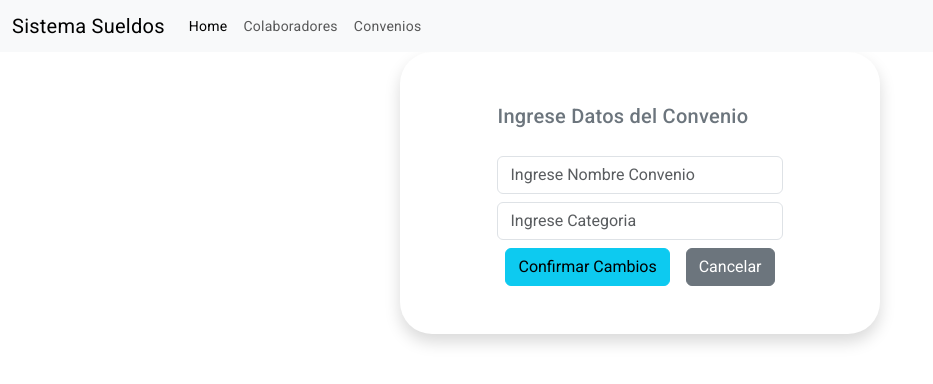
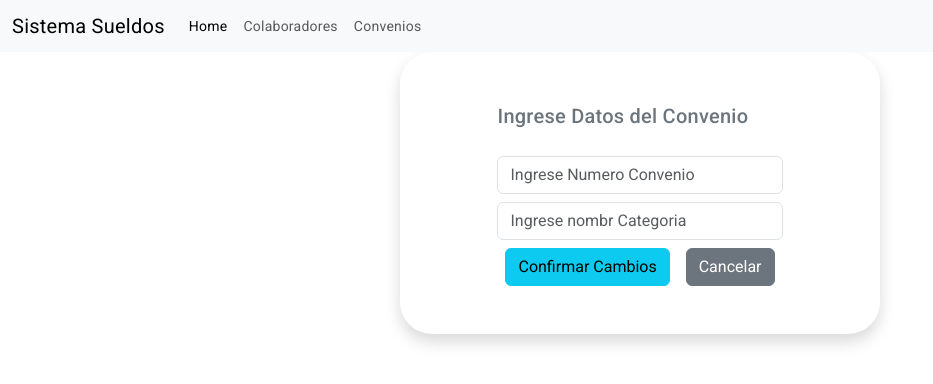
Before and after one commit to Soledad1988/sueldosFrontEnd, an Angular app: page /editarC/1 in a window 1280 px wide. Shown: the top 384 px of the page, without its empty margins (0-933 px from the left). Built offline with nearby package versions, Linux system fonts and the light colour scheme; no server answers.

Commit message:
Se creo nuevo componente

```diff
--- a/src/app/componenets/formularios/editar-convenio/editar-convenio.component.html
+++ b/src/app/componenets/formularios/editar-convenio/editar-convenio.component.html
@@ -9,9 +9,9 @@
               <form class="d-grid gap-2">
                 <h2>Ingrese Datos del Convenio</h2>
 
-                <input type="text" name="nombreConvenio" class="form-control" placeholder="Ingrese Nombre Convenio" [(ngModel)]="actual.nombreConvenio">
+                <input type="text" name="numero" class="form-control" placeholder="Ingrese Numero Convenio" [(ngModel)]="actual.numero">
 
-                <input type="text" name="categoria" class="form-control" placeholder="Ingrese Categoria" [(ngModel)]="actual.categoria">
+                <input type="text" name="nombre" class="form-control" placeholder="Ingrese nombr Categoria" [(ngModel)]="actual.nombre">
 
                 <div class="form-footer">
 
--- a/src/app/componenets/formularios/nuevo-convenio/nuevo-convenio.component.html
+++ b/src/app/componenets/formularios/nuevo-convenio/nuevo-convenio.component.html
@@ -9,9 +9,9 @@
               <form class="d-grid gap-2">
                 <h2>Ingrese Datos del Convenio</h2>
 
-                <input type="text" name="nombreConvenio" class="form-control" placeholder="Ingrese Nombre Convenio" [(ngModel)]="nuevo.nombreConvenio">
+                <input type="text" name="numero" class="form-control" placeholder="Ingrese Numero Convenio" [(ngModel)]="nuevo.numero">
 
-                <input type="text" name="categoria" class="form-control" placeholder="Ingrese Categoria" [(ngModel)]="nuevo.categoria">
+                <input type="text" name="nombre" class="form-control" placeholder="Ingrese Nombre de Convenio" [(ngModel)]="nuevo.nombre">
 
                 <div class="form-footer">
 
--- a/src/app/componenets/formularios/nuevo-convenio/nuevo-convenio.component.ts
+++ b/src/app/componenets/formularios/nuevo-convenio/nuevo-convenio.component.ts
@@ -2,6 +2,10 @@ import { Component, OnInit } from '@angular/core';
 import { ActivatedRoute, Router } from '@angular/router';
 import { Convenio } from 'src/app/models/Convenio';
 import { ConvenioService } from 'src/app/service/convenio.service';
+import Swal from 'sweetalert2';
+
+
+
 
 @Component({
   selector: 'app-nuevo-convenio',
@@ -9,6 +13,8 @@ import { ConvenioService } from 'src/app/service/convenio.service';
   styleUrls: ['./nuevo-convenio.component.css']
 })
 export class NuevoConvenioComponent implements OnInit{
+
+  title='Convenio Registardo';
 
   nuevo: Convenio = new Convenio();
 
@@ -21,10 +27,11 @@ export class NuevoConvenioComponent implements OnInit{
 
   }
 
-  agregar(){
+ agregar(){
     this.convenioService.guardar(this.nuevo).subscribe(
       res=>{
         console.log(res);
+        Swal.fire(this.title,`Convenio creado con exito`, 'success') //${res.idConvenio}
         this.router.navigate(['/convenio']);
       },
       err=>console.log(err)
```
